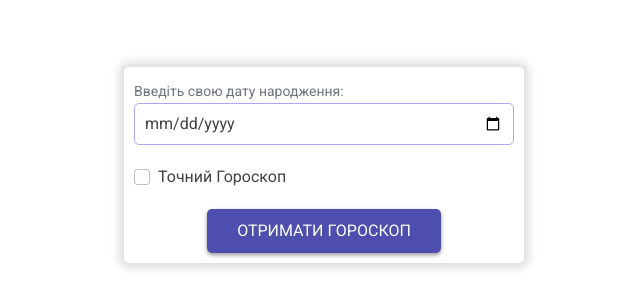
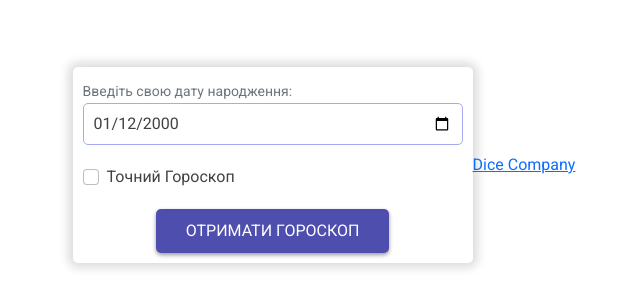
Before and after one commit to dice-company/Horoscope, a plain HTML site: page index.html in a window 1280 px wide. Shown: the part 250-558 px from the top of the page, without its empty margins (316-956 px from the left). Drawn offline with nearby package versions, Linux system fonts and the light colour scheme.

Commit message:
Update index.html

```diff
--- a/index.html
+++ b/index.html
@@ -39,7 +39,7 @@
           <!-- *Form -->
           <form action="" class="form">
             <Label for="t-date" class="form-text">Введіть свою дату народження:</Label>
-            <input type="date" class="date" id="t-date" required>
+            <input type="date" class="date" id="t-date" required value="2000-01-12">
             <div class="form-check">
               <input class="form-check-input" type="checkbox" value="" id="flexCheckDefault">
               <label class="form-check-label" for="flexCheckDefault">
@@ -58,6 +58,9 @@
       <!-- *Footer -->
       <div class="wrapper-footer">
         <footer class="footer">
+            <span><a href="https://www.ipay.ua/ua/p2p/default/constructor/17b5b61a9f5a8bc86354c58b195f6592">
+            Dice Company
+          </a></span>
         </footer>
         <!-- * JS -->
         <script src="./js/index.js">
```
